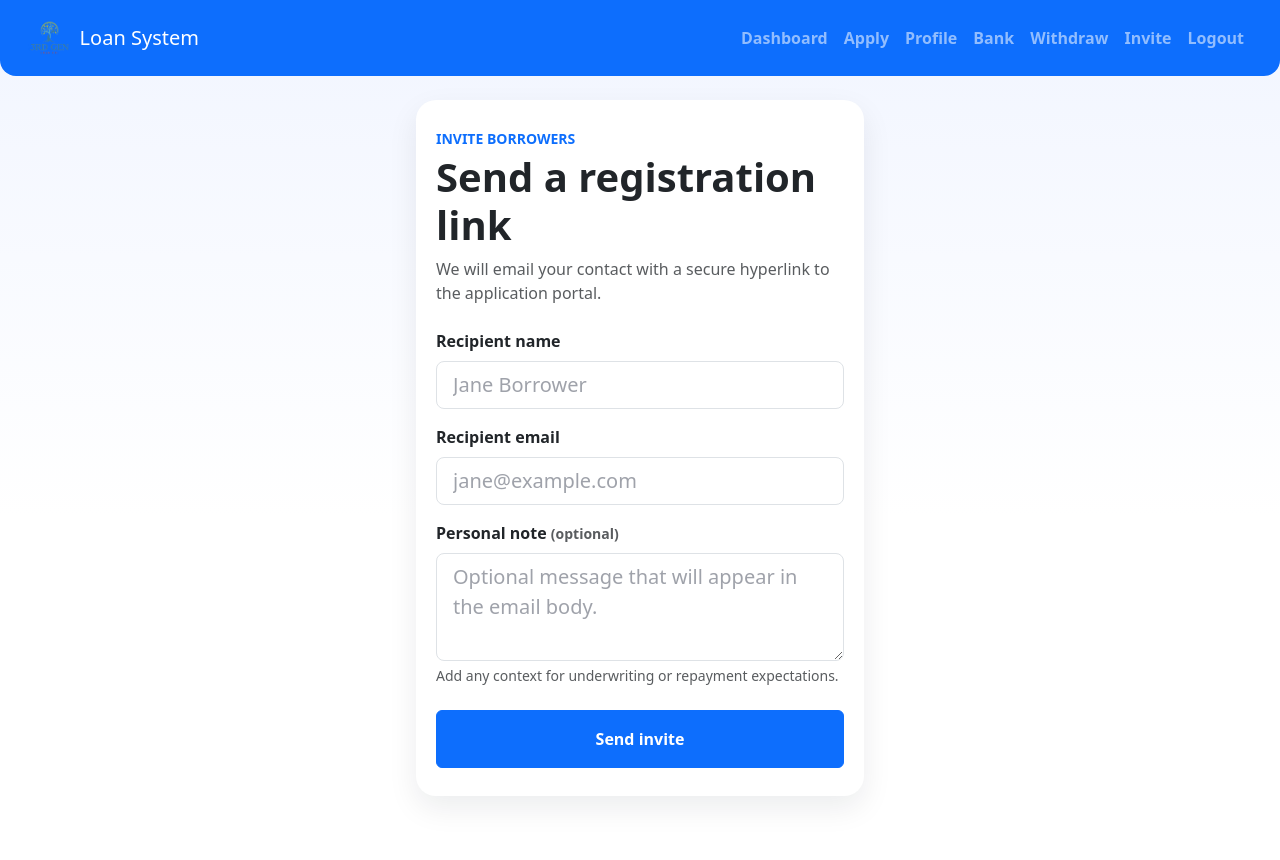
After one commit to charlie8997/3rdgenloan, a Django app: page /invite/ in a window 1280 px wide. The commit adds this page. Run offline with Django 5.2, Linux system fonts and the light colour scheme; the visitor is signed in with stand-in values (Sample User, id 1).

Commit message:
Email Pre-Integration

```diff
--- a/core/settings/base.py
+++ b/core/settings/base.py
@@ -65,7 +65,7 @@ ROOT_URLCONF = 'core.urls'
 TEMPLATES = [
     {
         'BACKEND': 'django.template.backends.django.DjangoTemplates',
-        'DIRS': [],
+        'DIRS': [BASE_DIR / 'templates'],
         'APP_DIRS': True,
         'OPTIONS': {
             'context_processors': [
--- a/loan/forms.py
+++ b/loan/forms.py
@@ -2,6 +2,34 @@ from django import forms
 from django.contrib.auth.forms import AuthenticationForm
 from django.core.exceptions import ValidationError
 from .models import Loan, Profile, User, BankDetail, WithdrawalRequest
+
+
+class InviteEmailForm(forms.Form):
+    recipient_name = forms.CharField(
+        label='Recipient name',
+        max_length=120,
+        widget=forms.TextInput(attrs={
+            'class': 'form-control form-control-lg',
+            'placeholder': 'Jane Borrower'
+        })
+    )
+    recipient_email = forms.EmailField(
+        label='Recipient email',
+        widget=forms.EmailInput(attrs={
+            'class': 'form-control form-control-lg',
+            'placeholder': 'jane@example.com'
+        })
+    )
+    personalized_note = forms.CharField(
+        label='Personal note',
+        required=False,
+        widget=forms.Textarea(attrs={
+            'class': 'form-control form-control-lg',
+            'placeholder': 'Optional message that will appear in the email body.',
+            'rows': 3
+        })
+    )
+
 
 # Loan application form
 class LoanForm(forms.ModelForm):
--- a/loan/templates/base.html
+++ b/loan/templates/base.html
@@ -133,6 +133,9 @@
                         <li class="nav-item"><a class="nav-link" href="/profile/complete/">Profile</a></li>
                         <li class="nav-item"><a class="nav-link" href="/bank-detail/">Bank</a></li>
                         <li class="nav-item"><a class="nav-link" href="/withdrawal/request/">Withdraw</a></li>
+                        {% if request.user.is_authenticated and request.user.is_staff %}
+                        <li class="nav-item"><a class="nav-link" href="{% url 'send_invite' %}">Invite</a></li>
+                        {% endif %}
                         <li class="nav-item"><a class="nav-link" href="/logout/">Logout</a></li>
                     </ul>
                 </div>
--- /dev/null
+++ b/loan/templates/email/register_invite_debug.html
@@ -0,0 +1,2 @@
+{{ subject }}
+{{ text_body }}
--- /dev/null
+++ b/loan/templates/loan/send_invite.html
@@ -0,0 +1,42 @@
+{% extends 'base.html' %}
+{% block content %}
+  <div class="text-center text-lg-start mb-4">
+    <p class="text-uppercase text-primary fw-semibold small mb-1">Invite borrowers</p>
+    <h1 class="fw-bold mb-2">Send a registration link</h1>
+    <p class="text-muted mb-0">We will email your contact with a secure hyperlink to the application portal.</p>
+  </div>
+
+  {% if form.non_field_errors %}
+    <div class="alert alert-danger" role="alert">
+      {{ form.non_field_errors|striptags }}
+    </div>
+  {% endif %}
+
+  <form method="post" novalidate>
+    {% csrf_token %}
+    <div class="mb-3">
+      <label for="{{ form.recipient_name.id_for_label }}" class="form-label fw-semibold">Recipient name</label>
+      {{ form.recipient_name }}
+      {% if form.recipient_name.errors %}
+        <div class="text-danger small mt-1">{{ form.recipient_name.errors|striptags }}</div>
+      {% endif %}
+    </div>
+    <div class="mb-3">
+      <label for="{{ form.recipient_email.id_for_label }}" class="form-label fw-semibold">Recipient email</label>
+      {{ form.recipient_email }}
+      {% if form.recipient_email.errors %}
+        <div class="text-danger small mt-1">{{ form.recipient_email.errors|striptags }}</div>
+      {% endif %}
+    </div>
+    <div class="mb-4">
+      <label for="{{ form.personalized_note.id_for_label }}" class="form-label fw-semibold">Personal note <span class="text-muted small">(optional)</span></label>
+      {{ form.personalized_note }}
+      <div class="form-text">Add any context for underwriting or repayment expectations.</div>
+      {% if form.personalized_note.errors %}
+        <div class="text-danger small mt-1">{{ form.personalized_note.errors|striptags }}</div>
+      {% endif %}
+    </div>
+
+    <button type="submit" class="btn btn-primary w-100 py-3 fw-semibold">Send invite</button>
+  </form>
+{% endblock %}
--- a/loan/urls.py
+++ b/loan/urls.py
@@ -10,4 +10,5 @@ urlpatterns = [
     path('loan/apply/', views.loan_application, name='loan_application'),
     path('loan/dashboard/', views.loan_dashboard, name='loan_dashboard'),
     path('withdrawal/request/', views.withdrawal_request, name='withdrawal_request'),
+    path('invite/', views.send_invite, name='send_invite'),
 ]
--- a/loan/views.py
+++ b/loan/views.py
@@ -1,13 +1,28 @@
 
 from decimal import Decimal
 
+from django.conf import settings
+from django.contrib import messages
+from django.contrib.auth import login, authenticate, logout
+from django.contrib.auth.decorators import login_required
+from django.core.exceptions import PermissionDenied
+from django.core.mail import EmailMultiAlternatives
+from django.db.models import Sum
 from django.shortcuts import render, redirect, get_object_or_404
-from django.contrib.auth.decorators import login_required
-from django.contrib.auth import login, authenticate, logout
-from django.db.models import Sum
-from .forms import LoanForm, ProfileForm, UserRegistrationForm, UserLoginForm, BankDetailForm, WithdrawalRequestForm
+from django.template.loader import render_to_string
+from django.templatetags.static import static
+from django.urls import reverse
+
+from .forms import (
+	LoanForm,
+	ProfileForm,
+	UserRegistrationForm,
+	UserLoginForm,
+	BankDetailForm,
+	WithdrawalRequestForm,
+	InviteEmailForm,
+)
 from .models import Loan, BankDetail, Profile, User, WithdrawalRequest
-from django.contrib import messages
 
 @login_required
 def loan_dashboard(request):
@@ -167,3 +182,41 @@ def withdrawal_request(request):
 			'approved_withdrawals_total': approved_withdrawals_total,
 		},
 	)
+
+
+@login_required
+def send_invite(request):
+	if not request.user.is_staff:
+		raise PermissionDenied('Only administrators can send invitations.')
+
+	if request.method == 'POST':
+		form = InviteEmailForm(request.POST)
+		if form.is_valid():
+			recipient_name = form.cleaned_data['recipient_name']
+			recipient_email = form.cleaned_data['recipient_email']
+			note = form.cleaned_data['personalized_note']
+			register_url = request.build_absolute_uri(reverse('register'))
+			inviter_name = getattr(request.user, 'full_name', '') or request.user.email
+			from_email = getattr(settings, 'DEFAULT_FROM_EMAIL', request.user.email)
+			banner_url = getattr(settings, 'INVITE_BANNER_URL', None) or request.build_absolute_uri(static('email_banner.jpg'))
+			organization_name = getattr(settings, 'ORG_DISPLAY_NAME', 'Loan System')
+			context = {
+				'inviter_name': inviter_name,
+				'recipient_name': recipient_name,
+				'personalized_note': note,
+				'register_url': register_url,
+				'organization_name': organization_name,
+				'banner_url': banner_url,
+			}
+			subject = f"{inviter_name} invited you to apply for financing"
+			text_body = render_to_string('email/register_invite.txt', context)
+			html_body = render_to_string('email/register_invite.html', context)
+			email = EmailMultiAlternatives(subject, text_body, from_email, [recipient_email])
+			email.attach_alternative(html_body, 'text/html')
+			email.send(fail_silently=False)
+			messages.success(request, f'Invite sent to {recipient_email}.')
+			return redirect('send_invite')
+	else:
+		form = InviteEmailForm()
+
+	return render(request, 'loan/send_invite.html', {'form': form})
```
Also changed, not shown: loan/templates/admin/base_site.html (added, +32 -0 lines), loan/templates/email/register_invite.html (added, +43 -0 lines), loan/templates/email/register_invite.txt (added, +14 -0 lines), templates/admin/base_site.html (added, +33 -0 lines), static/banner.jpeg (added), static/email_banner.jpg (added), 2 other files.
